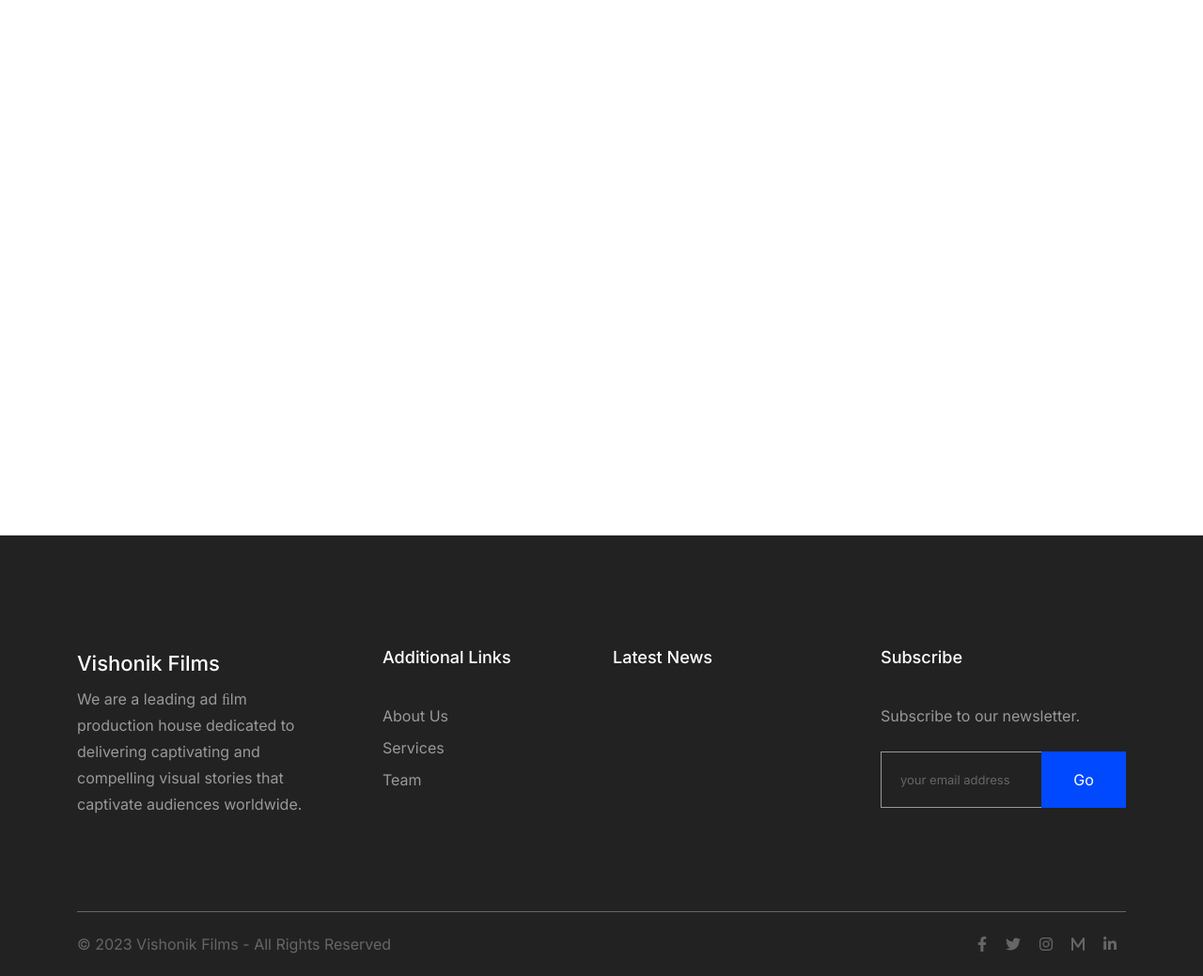
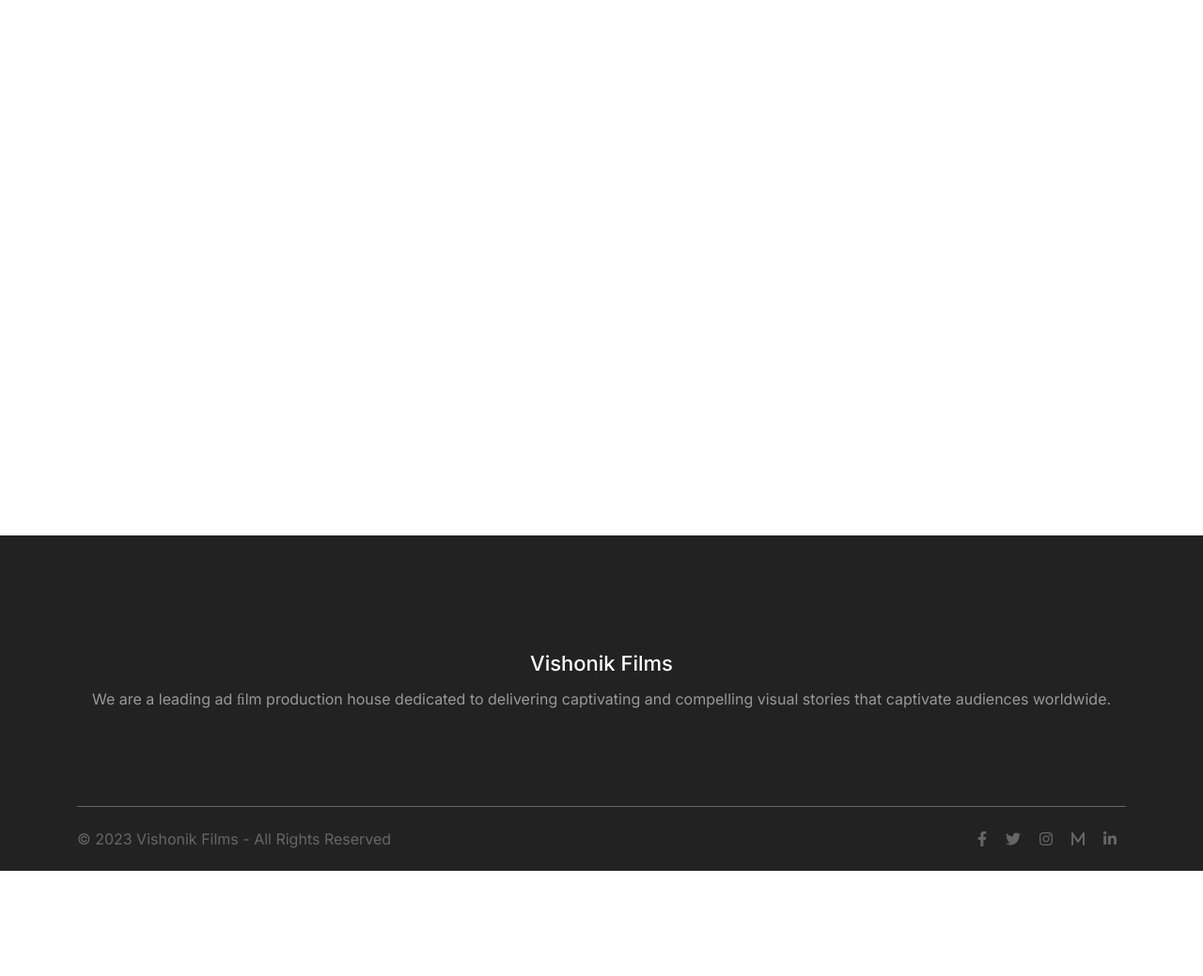
Before and after one commit to vishonikfilms/vishonikfilms.github.io, a Jekyll site: the page built from blog/index.html, in a window 1280 px wide. Shown: the whole page at 94% size. Built offline with Jekyll 4.4.1, drawn with Linux system fonts in a browser that asks for light colours; the list of posts is cut into pages by our own code; after the commit the page ends 927 px from its top, so only the background shows below that.

Commit message:
Updated footer and reverted original map layout in contact us

```diff
--- a/_includes/footer.html
+++ b/_includes/footer.html
@@ -7,7 +7,7 @@
 <footer class="footer gap no-bottom" style="background-color: #222 ;">
 	<div class="container">
 	  <div class="row">
-		<div class="col-xl-3 col-lg-4 col-md-6">
+		<div class=" col-12 text-center">
 		  <div class="footer-logo">
 			<a href="{{ site.url }}" title="{{ header.logo.title }}">
 				<!-- <img alt="{{ header.logo.alt }}" src="{{ header.logo.image | absolute_url }}"> -->
@@ -19,7 +19,7 @@
 			</p>
 		  </div>
 		</div>
-		<div class="col-xl-3 col-lg-4 col-md-6">
+		<!-- <div class="col-xl-3 col-lg-4 col-md-6">
 		  <div class="links">
 			<h6>{{ footer.menu.title | safeHTML }}</h6>
 			<ul>
@@ -28,8 +28,8 @@
 			  {% endfor %}
 			</ul>
 		  </div>
-		</div>
-		<div class="col-xl-3 col-lg-4 col-md-6">
+		</div> -->
+		<!-- <div class="col-xl-3 col-lg-4 col-md-6">
 		  {% if site.posts.size %}
 		  <div class="latest-news">
 			<h6>{{ footer.news.title | safeHTML }}</h6>
@@ -43,8 +43,8 @@
 			</ul>
 		  </div>
 		  {% endif %}
-		</div>
-		<div class="col-xl-3 col-lg-4 col-md-6">
+		</div> -->
+		<!-- <div class="col-xl-3 col-lg-4 col-md-6">
 		  <div class="latest-news">
 			<h6>{{ footer.subscribe.title | safeHTML }}</h6>
 			<p>{{ footer.subscribe.text | safeHTML }}</p>
@@ -54,7 +54,7 @@
 				<button type="submit">{{ ui_text.go }}</button>
 			</form>
 		  </div>
-		</div>
+		</div> -->
 	  </div>
 	  <div class="footer-bottom">
 		<p>&copy; {{ 'now' | date: "%Y" }} {{ footer.copyright | safeHTML }}</p>
```
Also changed, not shown: _includes/section-contact-form-map.html (+25 -25 lines).
